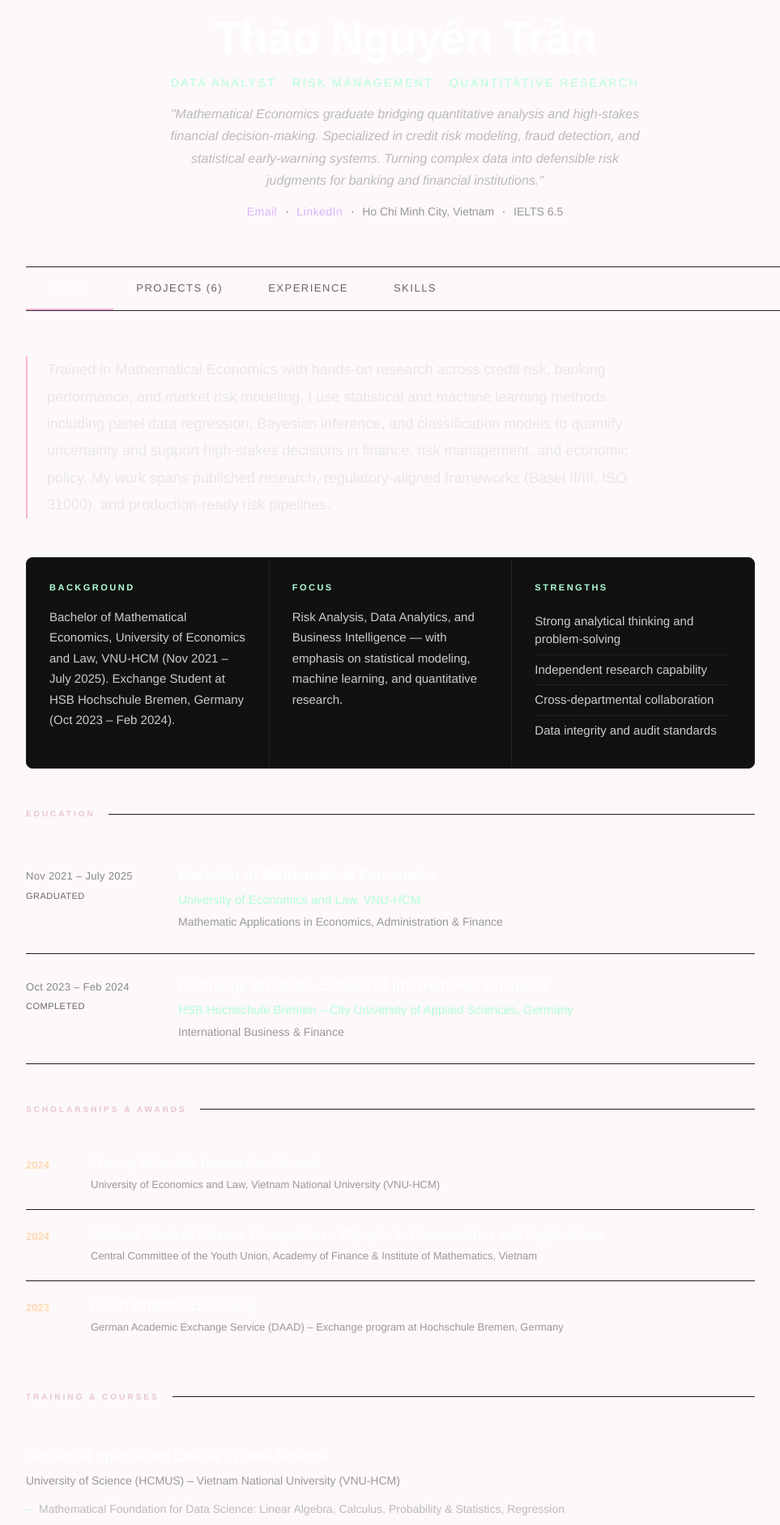
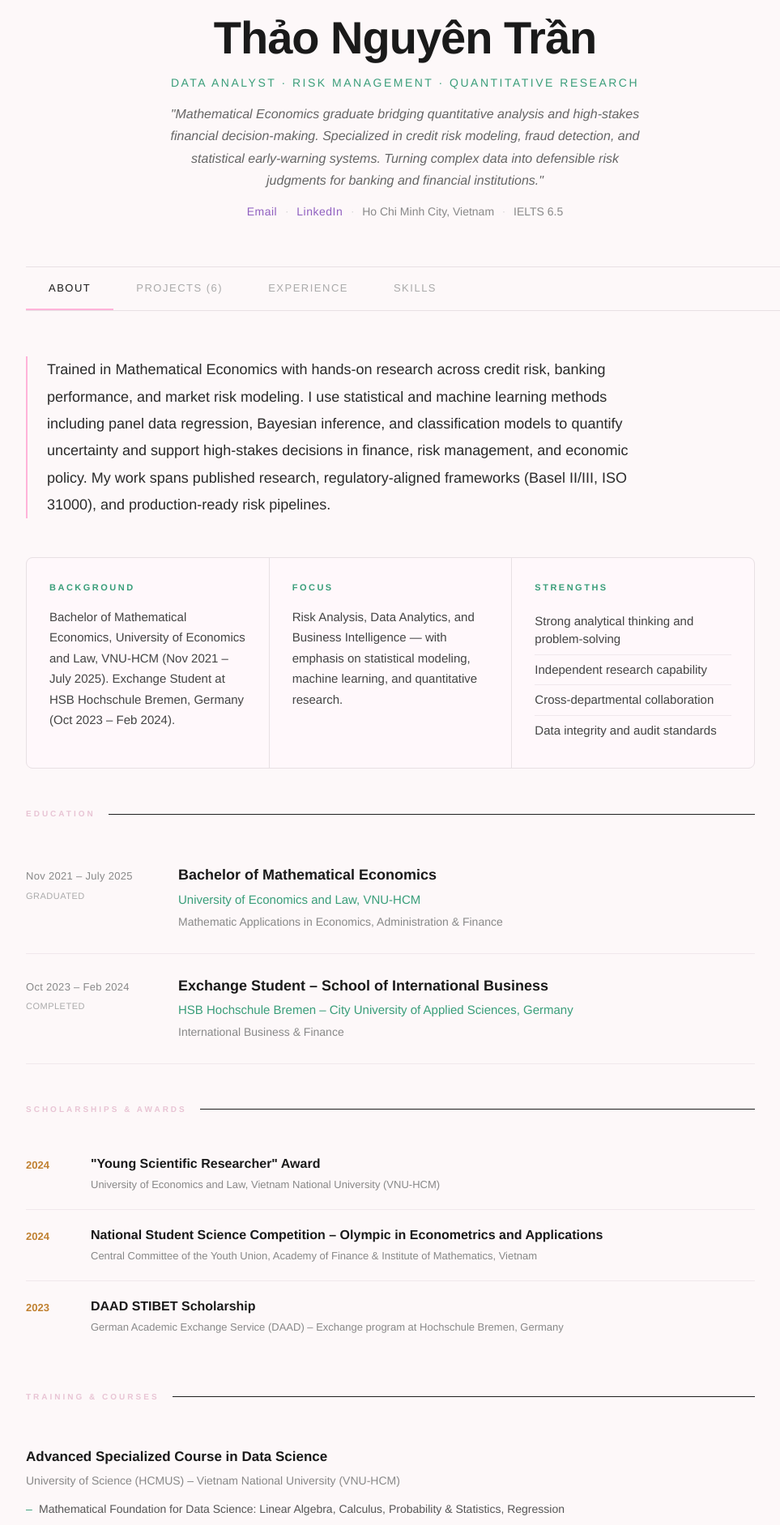
Before and after one commit to nguyenthaotran7903/Thao-Nguyen-Portfolio, a Next.js app: page / in a window 1280 px wide. Shown: the part 192-2075 px from the top of the page at 81% size, without its empty margins (140-1103 px from the left). Built offline with nearby package versions, Linux system fonts and the light colour scheme.

Commit message:
Update page.module.css

```diff
--- a/app/page.module.css
+++ b/app/page.module.css
@@ -18,7 +18,7 @@
   align-items: center;
   text-align: center;
   padding: 80px 0 56px;
-  border-bottom: 1px solid #2a2a2a;
+  border-bottom: 1px solid #e8e0e4;
   gap: 14px;
 }
 
@@ -27,7 +27,7 @@
   height: 110px;
   border-radius: 50%;
   overflow: hidden;
-  border: 2px solid #555;
+  border: 2px solid #ddd;
   margin-bottom: 6px;
   transition: border-color 0.3s;
 }
@@ -38,7 +38,7 @@
 .name {
   font-size: 56px;
   font-weight: 700;
-  color: #ffffff;
+  color: #1a1a1a;
   letter-spacing: -1px;
   line-height: 1.05;
   margin: 0;
@@ -46,7 +46,7 @@
 
 .title {
   font-size: 14px;
-  color: #B3FFD9;
+  color: #3a9e7a;
   font-weight: 500;
   letter-spacing: 2.5px;
   text-transform: uppercase;
@@ -55,7 +55,7 @@
 
 .tagline {
   font-size: 16px;
-  color: #bbbbbb;
+  color: #666;
   font-style: italic;
   max-width: 580px;
   line-height: 1.7;
@@ -65,7 +65,7 @@
 .contact { display: flex; align-items: center; gap: 10px; flex-wrap: wrap; justify-content: center; }
 
 .contactLink {
-  color: #D9B3FF;
+  color: #9060c0;
   text-decoration: none;
   font-size: 14px;
   font-weight: 500;
@@ -74,12 +74,12 @@
   border-bottom: 1px solid transparent;
 }
 
-.contactLink:hover { color: #fff; border-bottom-color: #FFB3D9; }
-.contactDot { color: #444; font-size: 12px; }
-.contactInfo { color: #999; font-size: 14px; }
+.contactLink:hover { color: #1a1a1a; border-bottom-color: #FFB3D9; }
+.contactDot { color: #ccc; font-size: 12px; }
+.contactInfo { color: #888; font-size: 14px; }
 
 /* ===== TABS ===== */
-.tabs { display: flex; border-bottom: 1px solid #2a2a2a; margin-bottom: 56px; }
+.tabs { display: flex; border-bottom: 1px solid #e8e0e4; margin-bottom: 56px; }
 
 .tab {
   padding: 18px 28px;
@@ -88,7 +88,7 @@
   font-size: 13px;
   font-weight: 500;
   cursor: pointer;
-  color: #666;
+  color: #aaa;
   transition: color 0.2s;
   border-bottom: 2px solid transparent;
   white-space: nowrap;
@@ -97,8 +97,8 @@
   text-transform: uppercase;
 }
 
-.tab:hover { color: #dddddd; }
-.tabActive { color: #ffffff; border-bottom-color: #FFB3D9; }
+.tab:hover { color: #444; }
+.tabActive { color: #1a1a1a; border-bottom-color: #FFB3D9; }
 
 /* ===== CONTENT ===== */
 .content { min-height: 500px; padding-bottom: 80px; }
@@ -107,7 +107,7 @@
 /* ===== ABOUT ===== */
 .aboutBio {
   font-size: 18px;
-  color: #e8e8e8;
+  color: #2a2a2a;
   line-height: 1.85;
   font-weight: 300;
   max-width: 760px;
@@ -120,40 +120,40 @@
   display: grid;
   grid-template-columns: repeat(3, 1fr);
   gap: 1px;
-  background: #222;
-  border: 1px solid #222;
+  background: #e8e0e4;
+  border: 1px solid #e8e0e4;
   border-radius: 8px;
   overflow: hidden;
   margin-bottom: 8px;
 }
 
 .aboutCard {
-  background: #111;
+  background: #fff8fb;
   padding: 28px;
   transition: background 0.2s;
 }
 
-.aboutCard:hover { background: #161616; }
+.aboutCard:hover { background: #fff0f5; }
 
 .cardLabel {
   display: block;
   font-size: 11px;
   letter-spacing: 2.5px;
   text-transform: uppercase;
-  color: #B3FFD9;
+  color: #3a9e7a;
   margin-bottom: 14px;
   font-weight: 600;
 }
 
-.aboutCard p { font-size: 15px; color: #cccccc; line-height: 1.7; margin: 0; }
+.aboutCard p { font-size: 15px; color: #444; line-height: 1.7; margin: 0; }
 
 .strengthsList { list-style: none; padding: 0; margin: 0; }
 
 .strengthsList li {
   font-size: 15px;
-  color: #cccccc;
+  color: #444;
   padding: 7px 0;
-  border-bottom: 1px solid #1e1e1e;
+  border-bottom: 1px solid #f0e8ec;
   line-height: 1.5;
 }
 
@@ -165,7 +165,7 @@
   grid-template-columns: 160px 1fr;
   gap: 28px;
   padding: 28px 0;
-  border-bottom: 1px solid #1e1e1e;
+  border-bottom: 1px solid #f0e8ec;
   align-items: start;
 }
 
@@ -183,7 +183,7 @@
 
 .eduStatus {
   font-size: 11px;
-  color: #666;
+  color: #aaa;
   letter-spacing: 0.5px;
   display: block;
   text-transform: uppercase;
@@ -194,21 +194,21 @@
 .eduDegree {
   font-size: 18px;
   font-weight: 700;
-  color: #ffffff;
+  color: #1a1a1a;
   display: block;
   line-height: 1.3;
 }
 
 .eduInst {
   font-size: 15px;
-  color: #B3FFD9;
+  color: #3a9e7a;
   display: block;
   line-height: 1.4;
 }
 
 .eduField {
   font-size: 14px;
-  color: #999;
+  color: #888;
   display: block;
   line-height: 1.5;
 }
@@ -221,7 +221,7 @@
   grid-template-columns: 60px 1fr;
   gap: 20px;
   padding: 20px 0;
-  border-bottom: 1px solid #1e1e1e;
+  border-bottom: 1px solid #f0e8ec;
   align-items: start;
 }
 
@@ -229,7 +229,7 @@
 
 .awardYear {
   font-size: 13px;
-  color: #FFD9B3;
+  color: #c08030;
   font-weight: 600;
   padding-top: 3px;
   display: block;
@@ -240,14 +240,14 @@
 .awardTitle {
   font-size: 16px;
   font-weight: 600;
-  color: #ffffff;
+  color: #1a1a1a;
   display: block;
   line-height: 1.4;
 }
 
 .awardOrg {
   font-size: 13px;
-  color: #999;
+  color: #888;
   display: block;
   line-height: 1.5;
 }
@@ -257,7 +257,7 @@
 
 .trainingItem {
   padding: 24px 0;
-  border-bottom: 1px solid #1e1e1e;
+  border-bottom: 1px solid #f0e8ec;
   display: flex;
   flex-direction: column;
   gap: 6px;
@@ -268,13 +268,13 @@
 .trainingTitle {
   font-size: 17px;
   font-weight: 700;
-  color: #ffffff;
+  color: #1a1a1a;
   display: block;
 }
 
 .trainingOrg {
   font-size: 14px;
-  color: #999;
+  color: #888;
   display: block;
   line-height: 1.5;
 }
@@ -290,13 +290,13 @@
 
 .trainingTopics li {
   font-size: 14px;
-  color: #bbbbbb;
+  color: #555;
   padding-left: 16px;
   position: relative;
   line-height: 1.55;
 }
 
-.trainingTopics li:before { content: "–"; position: absolute; left: 0; color: #B3FFD9; }
+.trainingTopics li:before { content: "–"; position: absolute; left: 0; color: #3a9e7a; }
 
 /* ===== CERTIFICATIONS ===== */
 .certList {
@@ -310,10 +310,10 @@
 
 .certList li {
   font-size: 15px;
-  color: #cccccc;
+  color: #444;
   padding: 16px 0 16px 20px;
   position: relative;
-  border-bottom: 1px solid #1e1e1e;
+  border-bottom: 1px solid #f0e8ec;
   line-height: 1.5;
 }
 
@@ -325,8 +325,8 @@
 
 .expertiseBadge {
   padding: 8px 16px;
-  border: 1px solid #2e2e2e;
-  color: #cccccc;
+  border: 1px solid #e0d0e8;
+  color: #555;
   border-radius: 2px;
   font-size: 13px;
   background: transparent;
@@ -334,7 +334,7 @@
   cursor: default;
 }
 
-.expertiseBadge:hover { border-color: #D9B3FF; color: #ffffff; background: #161616; }
+.expertiseBadge:hover { border-color: #9060c0; color: #1a1a1a; background: #faf0ff; }
 
 /* ===== PROJECTS ===== */
 .controls { margin-bottom: 24px; }
@@ -343,25 +343,25 @@
   width: 100%;
   padding: 13px 18px;
   font-size: 15px;
-  border: 1px solid #2a2a2a;
+  border: 1px solid #e0d8dc;
   border-radius: 4px;
-  background: #111;
-  color: #ffffff;
+  background: #fff;
+  color: #1a1a1a;
   transition: border-color 0.2s;
   font-family: 'Helvetica Neue', Helvetica, Arial, sans-serif;
   margin-bottom: 14px;
 }
 
-.searchInput::placeholder { color: #555; }
+.searchInput::placeholder { color: #bbb; }
 .searchInput:focus { outline: none; border-color: #FFB3D9; }
 
 .filterButtons { display: flex; gap: 6px; flex-wrap: wrap; }
 
 .filterBtn {
   padding: 6px 14px;
-  border: 1px solid #2a2a2a;
+  border: 1px solid #e0d8dc;
   background: transparent;
-  color: #777;
+  color: #999;
   border-radius: 2px;
   cursor: pointer;
   font-size: 12px;
@@ -370,12 +370,12 @@
   font-family: 'Helvetica Neue', Helvetica, Arial, sans-serif;
 }
 
-.filterBtn:hover { border-color: #aaa; color: #ddd; }
-.filterBtn.active { background: #FFB3D9; color: #1a1a1a; border-color: #FFB3D9; font-weight: 600; }
+.filterBtn:hover { border-color: #888; color: #444; }
+.filterBtn.active { background: #FFB3D9; color: #5a1a3a; border-color: #FFB3D9; font-weight: 600; }
 
 .resultsCount {
   font-size: 12px;
-  color: #666;
+  color: #aaa;
   letter-spacing: 0.5px;
   margin-bottom: 20px;
 }
@@ -384,23 +384,23 @@
   display: grid;
   grid-template-columns: repeat(2, 1fr);
   gap: 1px;
-  background: #1e1e1e;
-  border: 1px solid #1e1e1e;
+  background: #e8e0e4;
+  border: 1px solid #e8e0e4;
   border-radius: 4px;
   overflow: hidden;
 }
 
 .projectCard {
   padding: 28px;
-  background: #0d0d0d;
+  background: #fff8fb;
   transition: background 0.2s;
   display: flex;
   flex-direction: column;
   gap: 10px;
 }
 
-.projectCard:hover { background: #121212; }
-.projectExpanded { background: #111 !important; }
+.projectCard:hover { background: #fff0f5; }
+.projectExpanded { background: #ffeef5 !important; }
 
 .projectMeta { display: flex; justify-content: space-between; align-items: center; }
 
@@ -408,32 +408,32 @@
   font-size: 11px;
   letter-spacing: 2px;
   text-transform: uppercase;
-  color: #B3FFD9;
+  color: #3a9e7a;
   font-weight: 600;
 }
 
-.projectYear { font-size: 12px; color: #666; }
+.projectYear { font-size: 12px; color: #aaa; }
 
 .projectTitle {
   font-size: 17px;
   font-weight: 700;
-  color: #ffffff;
+  color: #1a1a1a;
   line-height: 1.35;
   margin: 0;
 }
 
-.projectType { font-size: 13px; color: #777; margin: 0; font-style: italic; }
+.projectType { font-size: 13px; color: #999; margin: 0; font-style: italic; }
 
-.projectContext { font-size: 15px; color: #bbbbbb; line-height: 1.65; margin: 0; flex: 1; }
+.projectContext { font-size: 15px; color: #555; line-height: 1.65; margin: 0; flex: 1; }
 
 .projectResults {
-  background: #111;
+  background: #fff0f8;
   border-left: 2px solid #FFB3D9;
   padding: 14px 16px;
 }
 
 .projectMethodology {
-  background: #0f0f0f;
+  background: #f0fff8;
   border-left: 2px solid #B3FFD9;
   padding: 14px 16px;
 }
@@ -442,7 +442,7 @@
   font-size: 10px;
   letter-spacing: 2px;
   text-transform: uppercase;
-  color: #FFB3D9;
+  color: #c06080;
   font-weight: 600;
   display: block;
   margin-bottom: 10px;
@@ -459,19 +459,19 @@
 
 .projectResults li, .projectMethodology li {
   font-size: 14px;
-  color: #cccccc;
+  color: #444;
   padding-left: 14px;
   position: relative;
   line-height: 1.5;
 }
 
 .projectResults li:before { content: "–"; position: absolute; left: 0; color: #FFB3D9; }
-.projectMethodology li:before { content: "–"; position: absolute; left: 0; color: #B3FFD9; }
+.projectMethodology li:before { content: "–"; position: absolute; left: 0; color: #3a9e7a; }
 
 .expandBtn {
   background: none;
   border: none;
-  color: #666;
+  color: #aaa;
   font-size: 12px;
   cursor: pointer;
   padding: 0;
@@ -488,26 +488,26 @@
   flex-direction: column;
   gap: 8px;
   padding-top: 14px;
-  border-top: 1px solid #1e1e1e;
+  border-top: 1px solid #f0e8ec;
 }
 
 .toolsList { display: flex; flex-wrap: wrap; gap: 5px; }
 
 .tool {
   padding: 3px 9px;
-  background: #161616;
+  background: #f5f0f8;
   color: #888;
   border-radius: 2px;
   font-size: 11px;
-  border: 1px solid #252525;
+  border: 1px solid #e8e0ec;
 }
 
 .tags { display: flex; flex-wrap: wrap; gap: 5px; }
 
 .tag {
   padding: 4px 10px;
-  color: #D9B3FF;
-  border: 1px solid #2e2e2e;
+  color: #9060c0;
+  border: 1px solid #e0d0f0;
   border-radius: 2px;
   font-size: 11px;
   letter-spacing: 0.3px;
@@ -517,10 +517,10 @@
   transition: all 0.2s;
 }
 
-.tag:hover { border-color: #D9B3FF; color: #fff; }
-.tagActive { background: #1e1428; border-color: #D9B3FF; }
+.tag:hover { border-color: #9060c0; color: #5a2090; }
+.tagActive { background: #f5eaff; border-color: #9060c0; }
 
-.noResults { color: #555; padding: 40px 0; text-align: center; font-size: 15px; }
+.noResults { color: #bbb; padding: 40px 0; text-align: center; font-size: 15px; }
 
 /* ===== EXPERIENCE ===== */
 .timeline { display: flex; flex-direction: column; }
@@ -529,7 +529,7 @@
   display: grid;
   grid-template-columns: 150px 32px 1fr;
   padding: 36px 0;
-  border-bottom: 1px solid #1e1e1e;
+  border-bottom: 1px solid #f0e8ec;
 }
 
 .timelineItem:last-child { border-bottom: none; }
@@ -562,7 +562,7 @@
 .timelineTrack {
   width: 1px;
   flex: 1;
-  background: #2a2a2a;
+  background: #e8e0e4;
   margin-top: 8px;
 }
 
@@ -571,14 +571,14 @@
 .jobTitle {
   font-size: 20px;
   font-weight: 700;
-  color: #ffffff;
+  color: #1a1a1a;
   margin: 0 0 5px;
   line-height: 1.25;
 }
 
 .jobCompany {
   font-size: 15px;
-  color: #B3D9FF;
+  color: #4080c0;
   display: block;
   margin-bottom: 18px;
 }
@@ -594,7 +594,7 @@
 
 .highlightsList li {
   font-size: 15px;
-  color: #cccccc;
+  color: #444;
   padding-left: 20px;
   position: relative;
   line-height: 1.65;
@@ -616,7 +616,7 @@
   gap: 24px;
   align-items: start;
   padding: 28px 0;
-  border-bottom: 1px solid #1e1e1e;
+  border-bottom: 1px solid #f0e8ec;
 }
 
 .skillGroup:last-child { border-bottom: none; }
@@ -625,7 +625,7 @@
   font-size: 11px;
   letter-spacing: 2px;
   text-transform: uppercase;
-  color: #B3FFD9;
+  color: #3a9e7a;
   font-weight: 600;
   padding-top: 8px;
   display: block;
@@ -635,9 +635,9 @@
 
 .skillBadge {
   padding: 8px 16px;
-  background: #111;
-  border: 1px solid #2a2a2a;
-  color: #dddddd;
+  background: #fff;
+  border: 1px solid #e8e0ec;
+  color: #444;
   border-radius: 2px;
   font-size: 14px;
   font-weight: 400;
@@ -646,17 +646,17 @@
 }
 
 .skillBadge:hover, .skillHovered {
-  border-color: #D9B3FF;
-  color: #ffffff;
-  background: #1a1a1a;
+  border-color: #9060c0;
+  color: #1a1a1a;
+  background: #faf0ff;
 }
 
 /* ===== FOOTER ===== */
 .footer {
   text-align: center;
   padding: 32px 0;
-  border-top: 1px solid #1e1e1e;
-  color: #444;
+  border-top: 1px solid #f0e8ec;
+  color: #ccc;
   font-size: 11px;
   letter-spacing: 1.5px;
   text-transform: uppercase;
```
